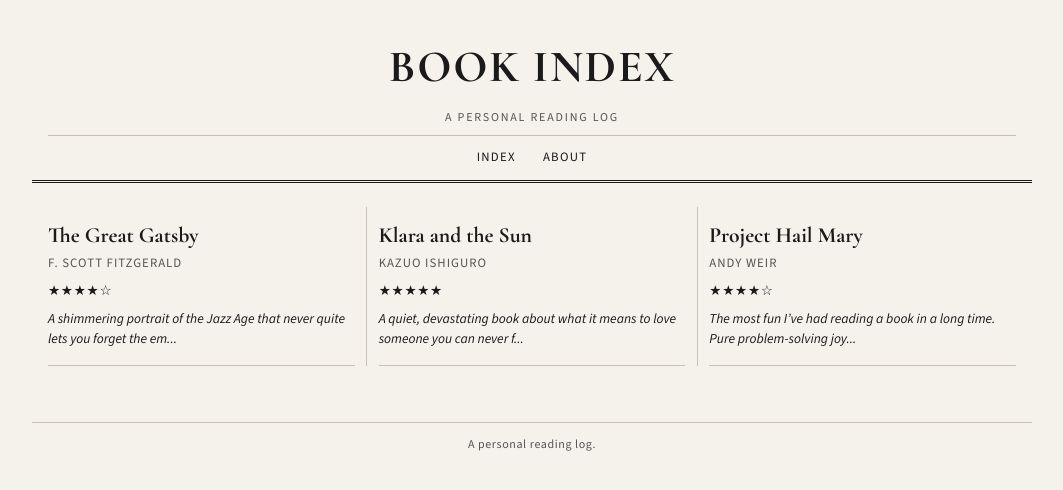
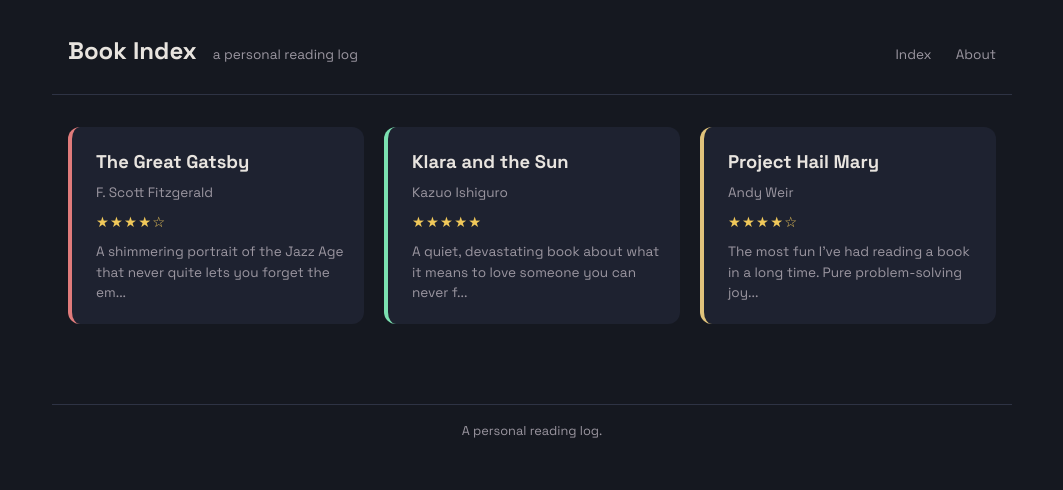
Before and after one commit to tymatcha/bookblog, a Jekyll site: the page built from index.html, in a window 1280 px wide. Shown: the top 490 px of the page, without its empty margins (108-1171 px from the left). Built offline with Jekyll 4.4.1, drawn with Linux system fonts in a browser that asks for light colours.

Commit message:
Switch to Late Night Reads dark theme
Dark navy background, Space Grotesk font, rounded cards with
colorful left-border stripes, warm yellow stars. Playful and casual.

Co-Authored-By: Claude Opus 4.6 <noreply@anthropic.com>

```diff
--- a/_layouts/default.html
+++ b/_layouts/default.html
@@ -7,13 +7,13 @@
   <meta name="description" content="{{ site.description }}">
   <link rel="preconnect" href="https://fonts.googleapis.com">
   <link rel="preconnect" href="https://fonts.gstatic.com" crossorigin>
-  <link href="https://fonts.googleapis.com/css2?family=Cormorant+Garamond:ital,wght@0,400;0,700;1,400&family=Source+Sans+3:ital,wght@0,400;0,600;1,400&display=swap" rel="stylesheet">
+  <link href="https://fonts.googleapis.com/css2?family=Space+Grotesk:wght@400;500;700&display=swap" rel="stylesheet">
   <link rel="stylesheet" href="{{ '/assets/css/main.css' | relative_url }}">
 </head>
 <body>
   <header class="site-header">
     <a href="{{ '/' | relative_url }}" class="site-title">{{ site.title }}</a>
-    <div class="site-dateline">A Personal Reading Log</div>
+    <div class="site-dateline">a personal reading log</div>
     <nav class="site-nav">
       <a href="{{ '/' | relative_url }}">Index</a>
       <a href="{{ '/about/' | relative_url }}">About</a>
--- a/_sass/_base.scss
+++ b/_sass/_base.scss
@@ -4,10 +4,10 @@
 
 body {
   margin: 0;
-  background: $page-bg;
+  background: $bg;
   color: $ink;
   font-family: $font-body;
-  font-size: 15px;
+  font-size: 16px;
   line-height: 1.6;
 }
 
@@ -16,76 +16,59 @@ a {
   text-decoration: none;
 
   &:hover {
-    text-decoration: underline;
+    color: $accent-hover;
   }
 }
 
 .site-header {
   max-width: $max-width;
   margin: 0 auto;
-  padding: 2rem 1rem 0.75rem;
-  text-align: center;
-  border-bottom: 3px double $rule-color;
+  padding: 2rem 1rem 1.5rem;
+  display: flex;
+  align-items: baseline;
+  gap: 1rem;
+  border-bottom: 1px solid $rule-color;
 }
 
 .site-title {
-  font-family: $font-headline;
-  font-size: 2.8rem;
+  font-size: 1.5rem;
   font-weight: 700;
   color: $ink;
   text-decoration: none;
-  letter-spacing: 0.04em;
-  text-transform: uppercase;
-  display: block;
 
   &:hover {
-    text-decoration: none;
-    color: $ink;
+    color: $accent;
   }
 }
 
 .site-dateline {
-  font-family: $font-body;
-  font-size: 0.75rem;
-  color: $ink-light;
-  letter-spacing: 0.15em;
-  text-transform: uppercase;
-  margin-top: 0.25rem;
+  font-size: 0.85rem;
+  color: $ink-muted;
+  flex: 1;
 }
 
-.site-nav {
-  margin-top: 0.5rem;
-  padding-top: 0.5rem;
-  border-top: 1px solid $rule-light;
+.site-nav a {
+  font-size: 0.85rem;
+  margin-left: 1.25rem;
+  color: $ink-muted;
 
-  a {
-    font-family: $font-body;
-    font-size: 0.8rem;
+  &:hover {
     color: $ink;
-    text-transform: uppercase;
-    letter-spacing: 0.1em;
-    margin: 0 0.75rem;
-
-    &:hover {
-      color: $accent;
-      text-decoration: none;
-    }
   }
 }
 
 main {
   max-width: $max-width;
   margin: 0 auto;
-  padding: 1.5rem 1rem;
+  padding: 2rem 1rem;
 }
 
 .site-footer {
   max-width: $max-width;
-  margin: 2rem auto 1rem;
-  padding: 0.75rem 1rem;
+  margin: 3rem auto 1rem;
+  padding: 1rem;
   text-align: center;
-  color: $ink-light;
-  font-size: 0.75rem;
-  border-top: 1px solid $rule-light;
-  letter-spacing: 0.05em;
+  color: $ink-muted;
+  font-size: 0.8rem;
+  border-top: 1px solid $rule-color;
 }
--- a/_sass/_book-page.scss
+++ b/_sass/_book-page.scss
@@ -4,26 +4,19 @@
 }
 
 .book-header {
-  margin-bottom: 1.5rem;
-  padding-bottom: 1rem;
-  border-bottom: 1px solid $rule-light;
-  text-align: center;
+  margin-bottom: 2rem;
 }
 
 .book-header h1 {
-  font-family: $font-headline;
-  font-size: 2.2rem;
+  font-size: 2rem;
   font-weight: 700;
-  line-height: 1.15;
   margin: 0 0 0.5rem;
+  color: $ink;
 }
 
 .book-meta {
-  font-family: $font-body;
-  font-size: 0.85rem;
-  color: $ink-light;
-  text-transform: uppercase;
-  letter-spacing: 0.08em;
+  font-size: 0.9rem;
+  color: $ink-muted;
   margin: 0;
 }
 
@@ -33,10 +26,10 @@
 }
 
 .book-cover {
-  max-width: 180px;
+  max-width: 200px;
   float: right;
   margin: 0 0 1rem 1.5rem;
-  border: 1px solid $rule-light;
+  border-radius: 8px;
 
   @media (max-width: 600px) {
     float: none;
@@ -47,33 +40,19 @@
 
 .book-body {
   margin-bottom: 2rem;
-  text-align: justify;
-  hyphens: auto;
 
   p {
-    margin: 0 0 0.85rem;
-    text-indent: 1.5em;
-  }
-
-  p:first-child {
-    text-indent: 0;
-
-    &::first-letter {
-      font-family: $font-headline;
-      font-size: 3.2em;
-      float: left;
-      line-height: 0.8;
-      margin: 0.05em 0.1em 0 0;
-      font-weight: 700;
-      color: $ink;
-    }
+    margin: 0 0 1rem;
   }
 }
 
 .back-link {
   display: inline-block;
   margin-top: 1rem;
-  font-size: 0.8rem;
-  text-transform: uppercase;
-  letter-spacing: 0.08em;
+  font-size: 0.85rem;
+  color: $ink-muted;
+
+  &:hover {
+    color: $accent;
+  }
 }
--- a/_sass/_cards.scss
+++ b/_sass/_cards.scss
@@ -1,43 +1,37 @@
 .card-grid {
-  column-count: 3;
-  column-gap: 1.5rem;
-  column-rule: 1px solid $rule-light;
-
-  @media (max-width: 768px) {
-    column-count: 2;
-  }
-
-  @media (max-width: 480px) {
-    column-count: 1;
-  }
+  display: grid;
+  grid-template-columns: repeat(auto-fill, minmax(280px, 1fr));
+  gap: 1.25rem;
 }
 
 .book-card {
   display: block;
-  break-inside: avoid;
-  padding: 1rem 0;
-  border-bottom: 1px solid $rule-light;
-  margin-bottom: 0;
+  background: $surface;
+  border-radius: $card-radius;
+  padding: 1.25rem 1.25rem 1.25rem 1.5rem;
   text-decoration: none;
   color: inherit;
-  transition: color 0.15s ease;
+  border-left: 4px solid $stripe-1;
+  transition: transform 0.15s ease, background 0.15s ease;
+
+  &:nth-child(5n+1) { border-left-color: $stripe-1; }
+  &:nth-child(5n+2) { border-left-color: $stripe-2; }
+  &:nth-child(5n+3) { border-left-color: $stripe-3; }
+  &:nth-child(5n+4) { border-left-color: $stripe-4; }
+  &:nth-child(5n+5) { border-left-color: $stripe-5; }
 
   &:hover {
+    transform: translateY(-3px);
+    background: lighten($surface, 4%);
     text-decoration: none;
-
-    .card-title {
-      color: $accent;
-    }
   }
 }
 
 .card-title {
-  font-family: $font-headline;
-  font-size: 1.35rem;
+  font-size: 1.15rem;
   font-weight: 700;
-  line-height: 1.2;
-  margin: 0 0 0.25rem;
-  transition: color 0.15s ease;
+  margin: 0 0 0.3rem;
+  color: $ink;
 }
 
 .card-rule {
@@ -45,26 +39,22 @@
 }
 
 .card-author {
-  font-family: $font-body;
-  font-size: 0.8rem;
-  color: $ink-light;
-  text-transform: uppercase;
-  letter-spacing: 0.08em;
-  margin: 0 0 0.4rem;
+  font-size: 0.85rem;
+  color: $ink-muted;
+  margin: 0 0 0.5rem;
 }
 
 .card-rating {
-  font-size: 0.85rem;
-  letter-spacing: 0.05em;
-  margin: 0 0 0.4rem;
   color: $star-color;
+  font-size: 0.9rem;
+  letter-spacing: 0.08em;
+  margin: 0 0 0.5rem;
 }
 
 .card-teaser {
-  font-family: $font-body;
   font-size: 0.85rem;
-  color: $ink;
-  font-style: italic;
+  color: $ink-muted;
+  font-style: normal;
   line-height: 1.5;
   margin: 0;
 }
--- a/_sass/_variables.scss
+++ b/_sass/_variables.scss
@@ -1,14 +1,21 @@
-// Broadsheet theme — newspaper aesthetic
-$page-bg: #F5F1EB;
-$card-bg: $page-bg;
-$ink: #1A1A1A;
-$ink-light: #555555;
-$accent: #8B0000;
-$rule-color: #1A1A1A;
-$rule-light: #C8C0B4;
-$star-color: #1A1A1A;
+// Late Night Reads — dark, playful, casual
+$bg: #151820;
+$surface: #1E2230;
+$ink: #E8E4DF;
+$ink-muted: #9B96A0;
+$accent: #7B9FE0;
+$accent-hover: #A3BFf0;
+$star-color: #F0C85A;
+$rule-color: #2E3344;
 
-$font-headline: 'Cormorant Garamond', 'Georgia', serif;
-$font-body: 'Source Sans 3', 'Helvetica Neue', Arial, sans-serif;
+$font-body: 'Space Grotesk', 'Helvetica Neue', Arial, sans-serif;
 
-$max-width: 1000px;
+$card-radius: 12px;
+$max-width: 960px;
+
+// Card left-border accent colors (rotating)
+$stripe-1: #E07B7B; // warm red
+$stripe-2: #7BE0B0; // mint
+$stripe-3: #E0C37B; // gold
+$stripe-4: #7BB5E0; // sky blue
+$stripe-5: #C37BE0; // lavender
```
